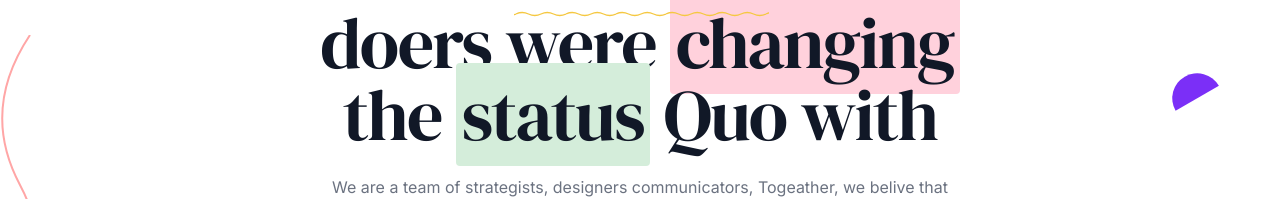
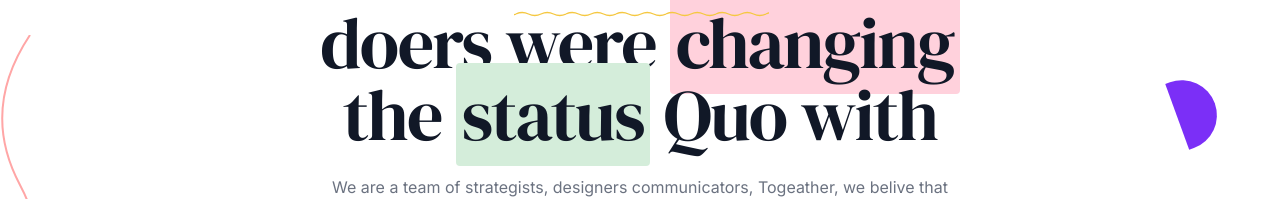
Before and after one commit to Gokulnathkm/websiteble-ui, a React (Vite) app: page / in a window 1280 px wide. Shown: the part 195-394 px from the top of the page. Built offline with nearby package versions, Linux system fonts and the light colour scheme.

Commit message:
final ui updation

```diff
--- a/src/index.css
+++ b/src/index.css
@@ -94,11 +94,11 @@ h1, h2, h3, h4, h5, h6 {
 
 /* Purple half-circle blob */
 .purple-half {
-  width: 60px;
-  height: 30px;
+  width: 40px;
+  height: 70px;
   background: #7B2FF7;
-  border-radius: 60px 60px 0 0;
-  transform: rotate(-30deg);
+  border-radius: 0 70px 70px 0;
+  transform: rotate(-20deg);
 }
 
 /* Purple teardrop blob */
--- a/src/sections/Hero.jsx
+++ b/src/sections/Hero.jsx
@@ -25,7 +25,7 @@ const Hero = () => {
 
       {/* Purple half-circle decoration - right side */}
       <div className="absolute top-[25%] right-[5%] hidden md:block animate-float">
-        <div className="purple-half" style={{ width: '50px', height: '25px' }} />
+        <div className="purple-half" />
       </div>
 
       {/* Hero heading with highlights */}
--- a/src/sections/Newsletter.jsx
+++ b/src/sections/Newsletter.jsx
@@ -1,23 +1,32 @@
 const Newsletter = () => {
   return (
     <section className="px-6 lg:px-12 py-20 md:py-28 max-w-[1400px] mx-auto">
-      <div className="bg-brand-mint rounded-3xl px-6 md:px-12 lg:px-20 py-14 md:py-20 text-center relative overflow-hidden hover:shadow-lg transition-all duration-300 ease-in-out">
-        {/* Purple blob decoration */}
-        <div className="absolute top-[15%] right-[5%] md:right-[8%] hidden md:block animate-float">
-          <div className="purple-blob w-[60px] h-[80px]" />
-        </div>
+      <div className="bg-brand-mint rounded-3xl px-6 md:px-12 lg:px-20 py-14 md:py-20 text-center relative hover:shadow-lg transition-all duration-300 ease-in-out">
+        {/* Purple half-circle - flat on left, curved on right, tilted like Figma */}
+        <div
+          className="absolute hidden md:block"
+          style={{
+            top: '15%',
+            right: '8%',
+            width: '140px',
+            height: '140px',
+            background: '#7B2FF7',
+            borderRadius: '0 140px 140px 0',
+            transform: 'rotate(20deg)',
+          }}
+        />
 
-        <h2 className="font-serif text-3xl md:text-4xl lg:text-[2.8rem] leading-tight">
+        <h2 className="font-serif text-3xl md:text-4xl lg:text-[2.8rem] leading-tight relative z-10">
           Subscribe to
           <br />
           our newsletter
         </h2>
 
-        <p className="mt-4 text-gray-600 text-sm md:text-base max-w-md mx-auto italic">
+        <p className="mt-4 text-gray-600 text-sm md:text-base max-w-md mx-auto italic relative z-10">
           To make your stay special and even more memorable
         </p>
 
-        <button className="mt-8 bg-brand-dark text-white text-sm font-medium px-8 py-3 rounded-lg hover:bg-black hover:shadow-lg active:scale-95 transition-all duration-300">
+        <button className="mt-8 bg-brand-dark text-white text-sm font-medium px-8 py-3 rounded-lg hover:bg-black hover:shadow-lg active:scale-95 transition-all duration-300 relative z-10">
           Subscribe Now
         </button>
       </div>
--- a/src/sections/Testimonials.jsx
+++ b/src/sections/Testimonials.jsx
@@ -59,11 +59,6 @@ const Testimonials = () => {
           ))}
         </div>
       </div>
-
-      {/* Purple blob decoration - bottom right */}
-      <div className="absolute bottom-[10%] right-[5%] hidden md:block animate-float">
-        <div className="purple-blob" />
-      </div>
     </section>
   );
 };
```
